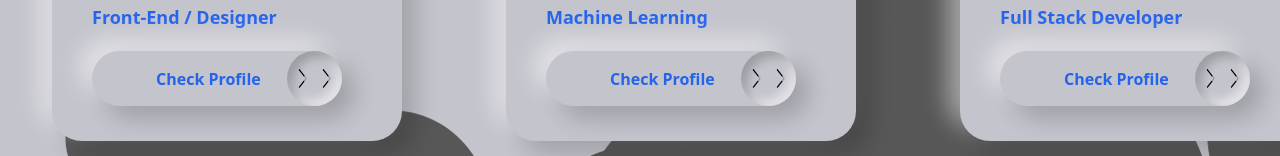
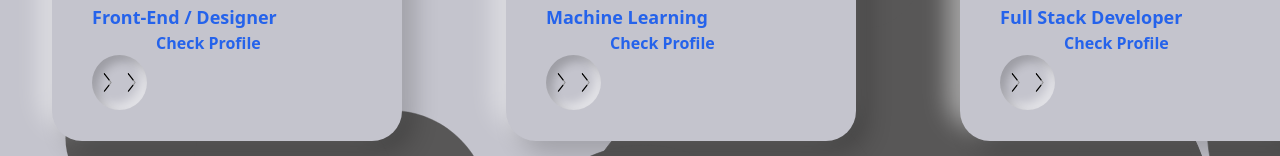
Before and after one commit to wilfcs/Roger, a Next.js app: page /developers in a window 1280 px wide. Shown: the part 477-633 px from the top of the page. Built offline with nearby package versions, Linux system fonts and the light colour scheme.

Commit message:
Developer page updated

```diff
--- a/components/DeveloperLandingCard.js
+++ b/components/DeveloperLandingCard.js
@@ -1,6 +1,7 @@
 import Image from "next/image";
 import lottie from "lottie-web";
 import { useEffect, useRef, useState } from "react";
+import Link from "next/link";
 
 
 const DeveloperLandingCard = (props) => {
@@ -37,12 +38,12 @@ const DeveloperLandingCard = (props) => {
         <div className="text-lg mt-4 font-normal">{props.qual}</div>
         <div className="text-lg mt-4 font-bold text-blue-600">{props.tech}</div>
       </div>
-      <a href="/developers" className="button">
+      {/* <Link href="/developers" className="button"> */}
         <span className="pl-16 font-bold text-blue-600">Check Profile</span>
         <span className="arrow p-1" ref={container}  >
 
         </span>
-      </a>
+      {/* </Link> */}
       <style jsx>{`
         .cardBody{
           height: 450px;
--- a/components/topLearn.js
+++ b/components/topLearn.js
@@ -2,7 +2,7 @@ import React from 'react'
 import { useEffect, useRef, useState } from "react";
 import lottie from "lottie-web";
 
-const topLearn = () => {
+const TopLearn = () => {
   const [firstLoad, setFirstLoad] = useState(1);
 
   const container = useRef(null);
@@ -30,4 +30,4 @@ const topLearn = () => {
     )
 }
 
-export default topLearn
+export default TopLearn
--- a/pages/developers.js
+++ b/pages/developers.js
@@ -6,7 +6,7 @@ import Link from "next/link";
 import Logo from "../components/MyLogo";
 import HomeArrow from "../components/HomeArrow";
 
-const developers = () => {
+const Developers = () => {
   const [firstLoad, setFirstLoad] = useState(1);
 
   const container = useRef(null);
@@ -81,4 +81,4 @@ const developers = () => {
   );
 };
 
-export default developers;
+export default Developers;
```
